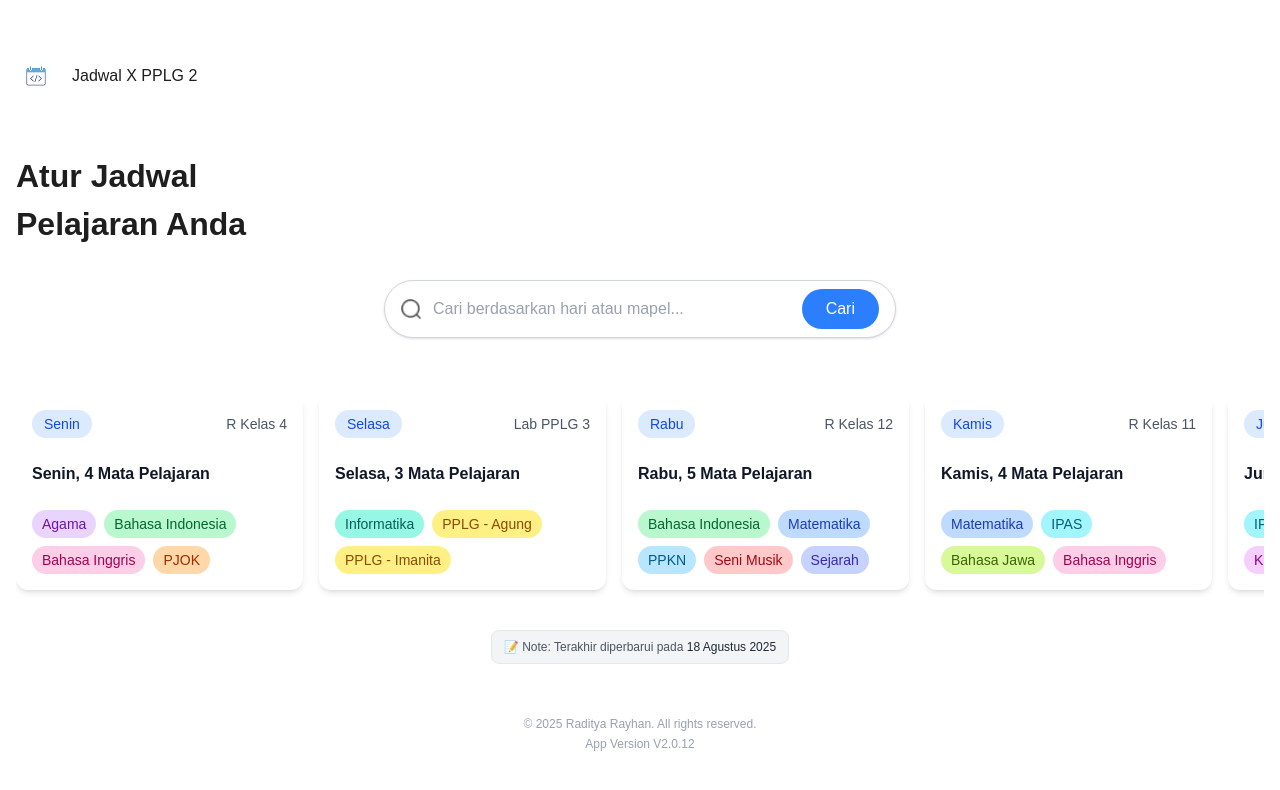
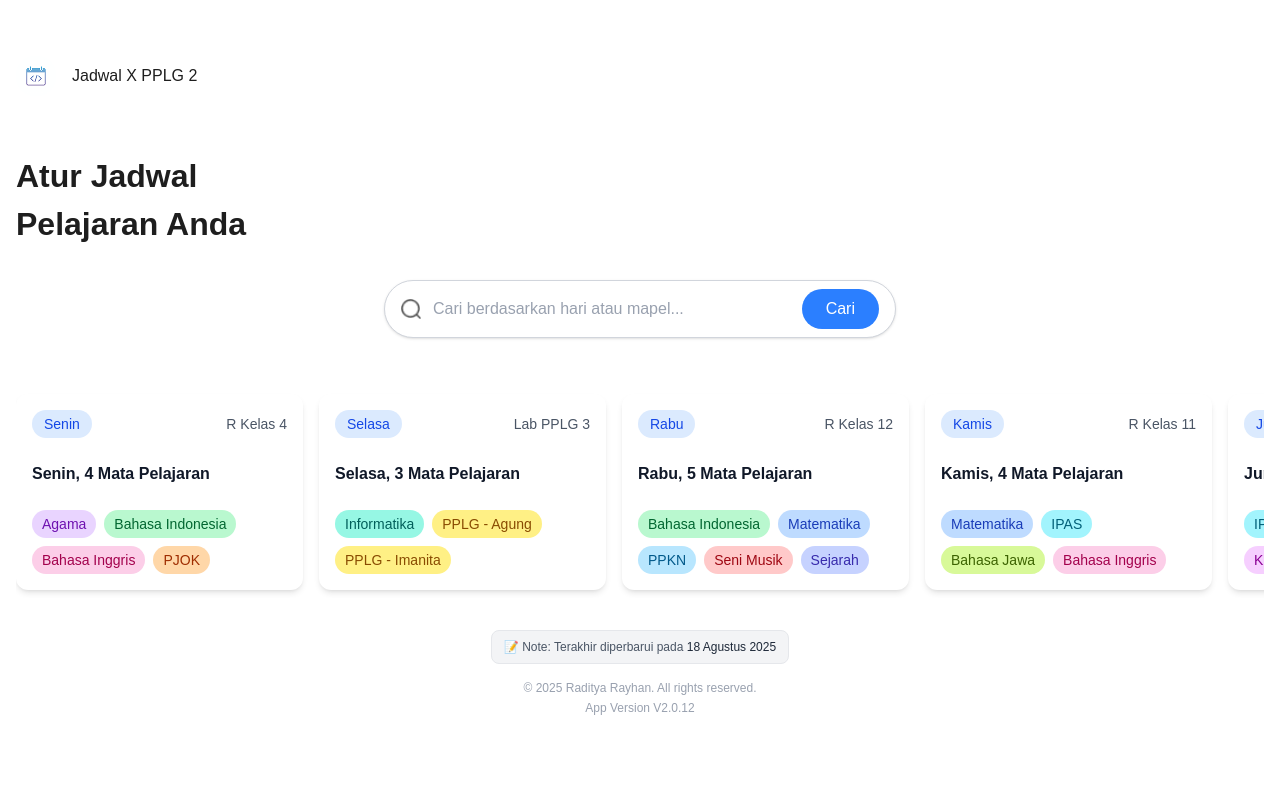
Before and after one commit to ReyyyGITHUB/JadwalPelajaran-App, a React (Vite) app: page / in a window 1280 px wide. Shown: the top 790 px of the page. Built offline with nearby package versions, Linux system fonts and the light colour scheme.

Commit message:
Jadwal XPPLG2 2.1.14 / Fixed footer

```diff
--- a/src/pages/Home.jsx
+++ b/src/pages/Home.jsx
@@ -40,9 +40,9 @@ export default function Home() {
             </h1>
           </div>
 
-          <div className="fixed left-0 right-0 flex justify-center bottom-8">
+          <div className="left-0 right-0 flex justify-center sticky bottom-0 mt-[12px">
             {/* Footer */}
-            <Footer version={"2.0.12"}/>
+            <Footer version={"2.0.12"} />
           </div>
         </div>
       </div>
```
